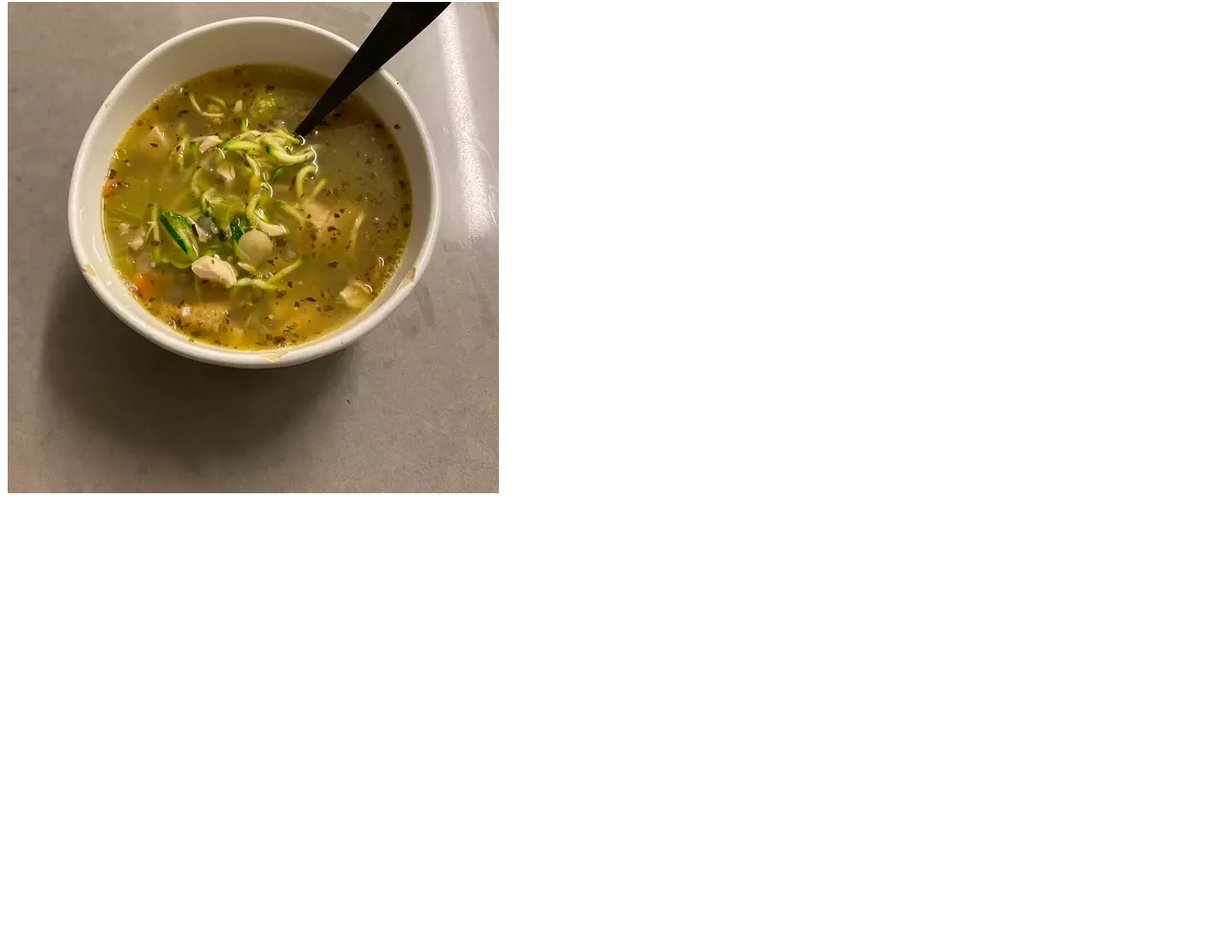
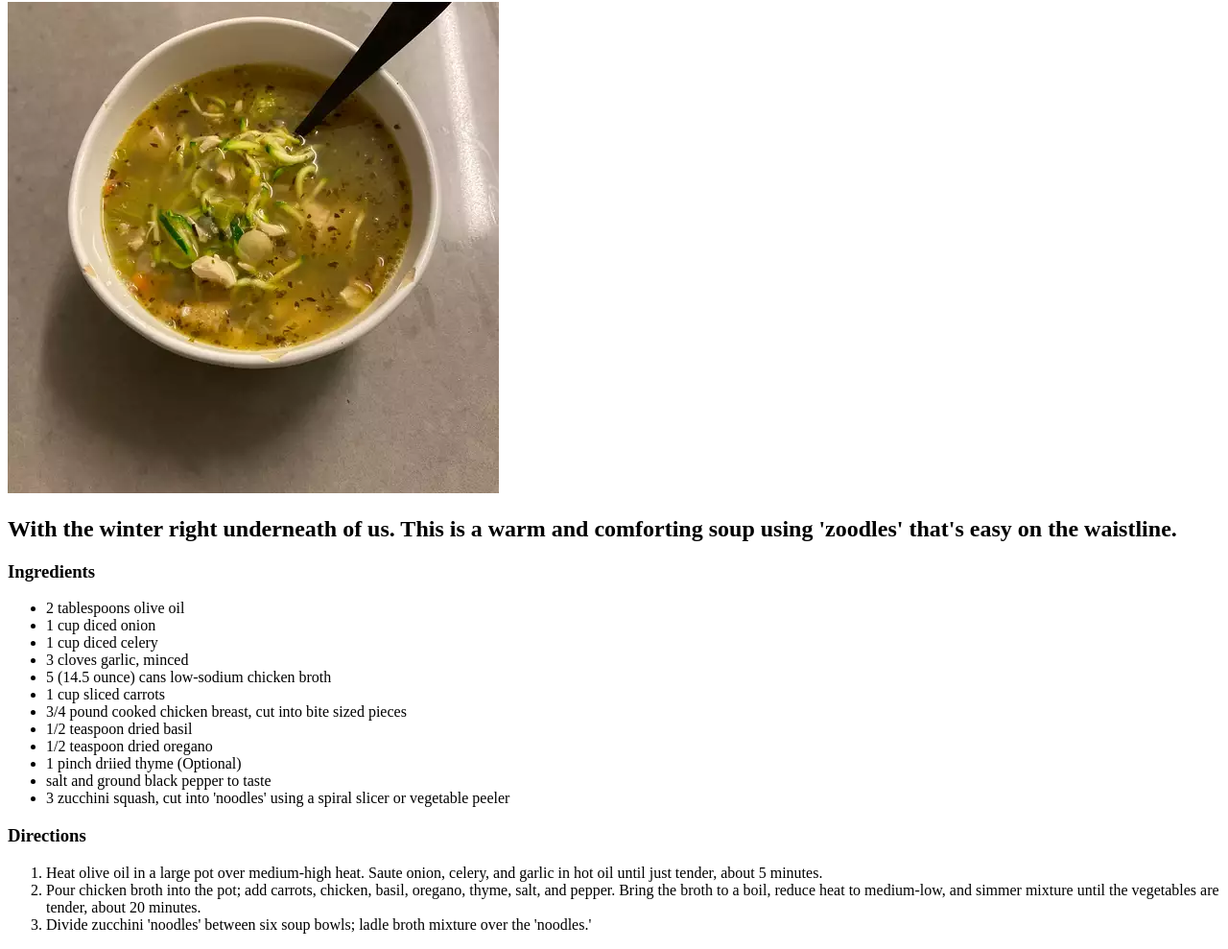
Before and after one commit to josiahw7240/odin-recipes, a plain HTML site: page recipes/soup.html in a window 1280 px wide. Shown: the part 78-1067 px from the top of the page at 96% size. Before the commit the page ends 800 px from the top, so only its background shows below. Drawn offline with Linux system fonts and the light colour scheme.

Commit message:
Finished the first recipe page

```diff
--- a/recipes/soup.html
+++ b/recipes/soup.html
@@ -9,5 +9,32 @@
 <body>
     <h1>Chicken Zoodle Soup</h1>
     <img src="../images/soup.jpg" alt="Bowl of Soup">
+    <h2>With the winter right underneath of us. This is a warm and comforting soup using 'zoodles' that's easy on the waistline.</h2>
+    <div>
+        <h3>Ingredients</h3>
+          <ul>
+           <li>2 tablespoons olive oil</li>
+           <li>1 cup diced onion</li>
+           <li>1 cup diced celery</li>
+           <li>3 cloves garlic, minced</li>
+           <li>5 (14.5 ounce) cans low-sodium chicken broth</li>
+           <li>1 cup sliced carrots</li>
+           <li>3/4 pound cooked chicken breast, cut into bite sized pieces</li>
+           <li>1/2 teaspoon dried basil</li>
+           <li>1/2 teaspoon dried oregano</li>
+           <li>1 pinch driied thyme (Optional)</li>
+           <li>salt and ground black pepper to taste</li>
+           <li>3 zucchini squash, cut into 'noodles' using a spiral slicer or vegetable peeler</li>
+         </ul>
+    </div>
+    <div>
+        <h3>Directions</h3>
+         <ol>
+            <li>Heat olive oil in a large pot over medium-high heat. Saute onion, celery, and garlic in hot oil until just tender, about 5 minutes.</li>
+            <li>Pour chicken broth into the pot; add carrots, chicken, basil, oregano, thyme, salt, and pepper. Bring the broth to a boil, reduce heat to medium-low, and simmer mixture until the vegetables are tender, about 20 minutes.</li>
+            <li>Divide zucchini 'noodles' between six soup bowls; ladle broth mixture over the 'noodles.'</li>
+         </ol>
+
+    </div>
 </body>
 </html>
```
